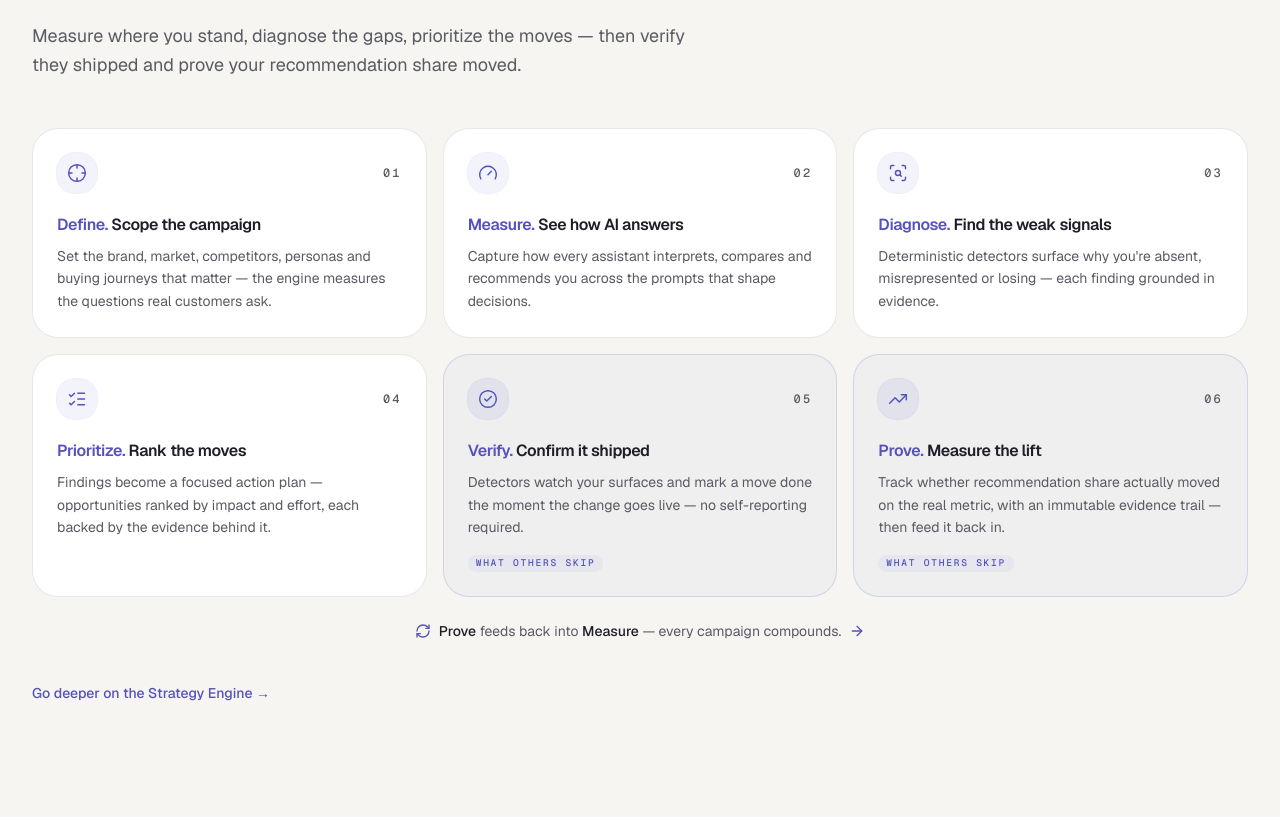
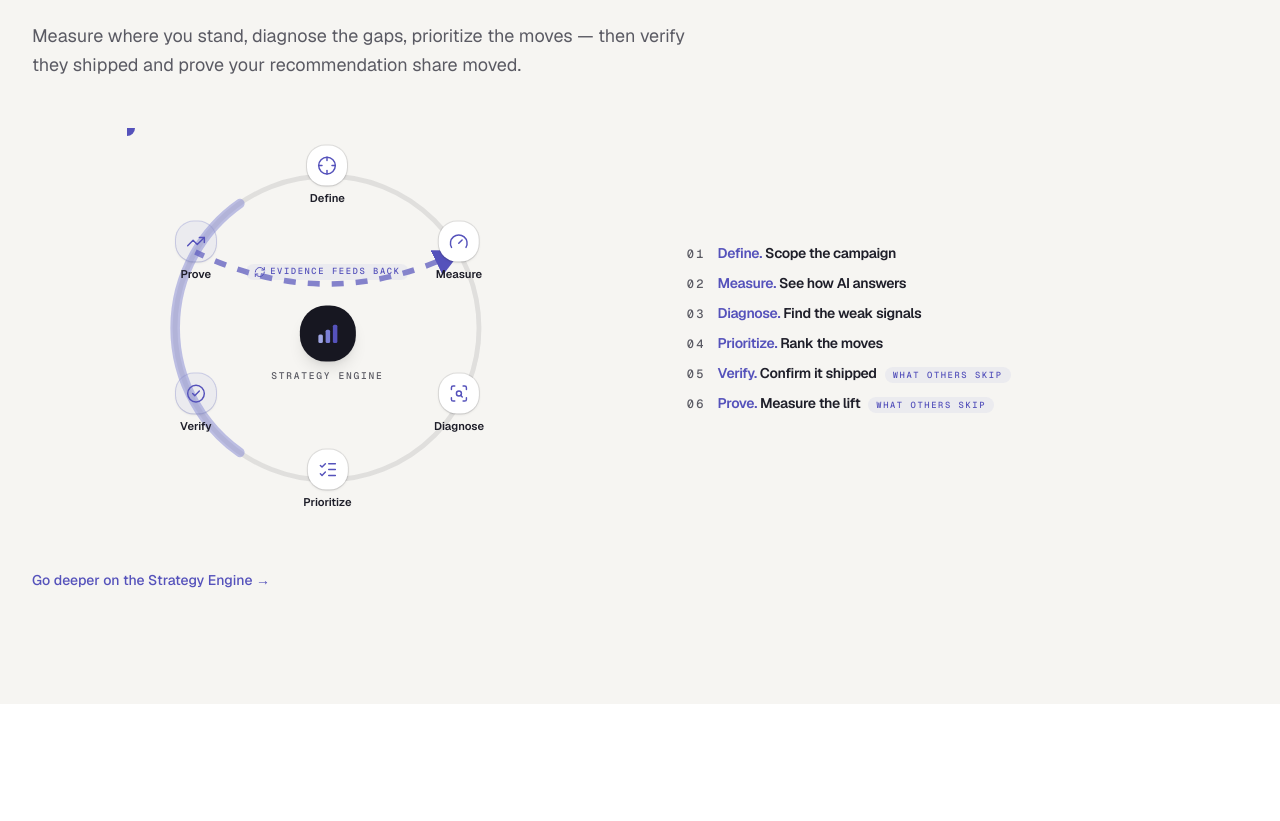
Before and after one commit to HeyOtis/heyotis-marketing, a Next.js app: page / in a window 1280 px wide. Shown: the part 2602-3423 px from the top of the page. Built offline with nearby package versions, Linux system fonts and the light colour scheme; no server answers.

Commit message:
feat(strategy): home how-it-works uses the compact orbit; drop card grid

```diff
--- a/app/(marketing)/page.tsx
+++ b/app/(marketing)/page.tsx
@@ -4,7 +4,7 @@ import { buildMetadata } from "@/lib/seo";
 import { Hero } from "@/components/marketing/sections/Hero";
 import { ProductReveal } from "@/components/marketing/sections/ProductReveal";
 import { FeatureCards } from "@/components/marketing/sections/FeatureCards";
-import { StrategyLoop } from "@/components/marketing/visuals/StrategyLoop";
+import { StrategyLoopOrbit } from "@/components/marketing/visuals/StrategyLoopOrbit";
 import { ProofHalenstein } from "@/components/marketing/sections/ProofHalenstein";
 import { Reveal } from "@/components/marketing/primitives/Reveal";
 import { StatBand } from "@/components/marketing/sections/StatBand";
@@ -103,7 +103,7 @@ export default function HomePage() {
           className="max-w-2xl"
         />
         <div className="mt-12">
-          <StrategyLoop />
+          <StrategyLoopOrbit compact />
         </div>
         <div className="mt-10">
           <a
--- a/components/marketing/visuals/StrategyLoop.tsx
+++ /dev/null
@@ -1,74 +0,0 @@
-import { ArrowRight, RefreshCw } from "lucide-react";
-import { Reveal } from "@/components/marketing/primitives/Reveal";
-import { LOOP_STAGES } from "@/lib/strategy-content";
-import { cn } from "@/lib/utils";
-
-/**
- * The self-improving Strategy Engine loop. Six stages laid out as a connected
- * sequence; the last two (Verify, Prove) are highlighted as the differentiator,
- * and a "loops back" caption makes the compounding cycle explicit. Static markup
- * with per-card Reveal entrance (reduced-motion safe).
- */
-export function StrategyLoop({ className }: { className?: string }) {
-  return (
-    <div className={cn("relative", className)}>
-      <div className="grid gap-4 sm:grid-cols-2 lg:grid-cols-3">
-        {LOOP_STAGES.map((stage, i) => {
-          const Icon = stage.icon;
-          return (
-            <Reveal key={stage.id} delay={i * 0.06} className="h-full">
-              <div
-                className={cn(
-                  "relative flex h-full flex-col rounded-2xl border p-6 transition-colors",
-                  stage.differentiator
-                    ? "border-brand/30 bg-brand/[0.06]"
-                    : "border-border bg-card",
-                )}
-              >
-                <div className="flex items-center justify-between">
-                  <span
-                    className={cn(
-                      "flex size-10 items-center justify-center rounded-xl ring-1",
-                      stage.differentiator
-                        ? "bg-brand/15 text-accent ring-brand/20"
-                        : "bg-brand/10 text-accent ring-brand/15",
-                    )}
-                  >
-                    <Icon className="size-5" strokeWidth={1.75} />
-                  </span>
-                  <span className="label-mono text-xs text-muted-foreground">
-                    {String(stage.n).padStart(2, "0")}
-                  </span>
-                </div>
-                <h3 className="mt-5 text-base font-semibold tracking-tight text-foreground">
-                  <span className="text-accent">{stage.verb}.</span>{" "}
-                  {stage.title}
-                </h3>
-                <p className="mt-2 text-sm leading-relaxed text-muted-foreground">
-                  {stage.blurb}
-                </p>
-                {stage.differentiator ? (
-                  <span className="label-mono mt-4 inline-flex w-fit items-center gap-1 rounded-full bg-brand/10 px-2 py-0.5 text-[0.6rem] text-accent">
-                    What others skip
-                  </span>
-                ) : null}
-              </div>
-            </Reveal>
-          );
-        })}
-      </div>
-
-      <Reveal delay={0.4}>
-        <p className="mt-6 flex items-center justify-center gap-2 text-center text-sm text-muted-foreground">
-          <RefreshCw className="size-4 text-accent" aria-hidden />
-          <span>
-            <span className="font-medium text-foreground">Prove</span> feeds back
-            into <span className="font-medium text-foreground">Measure</span> —
-            every campaign compounds.
-          </span>
-          <ArrowRight className="size-4 text-accent" aria-hidden />
-        </p>
-      </Reveal>
-    </div>
-  );
-}
```
